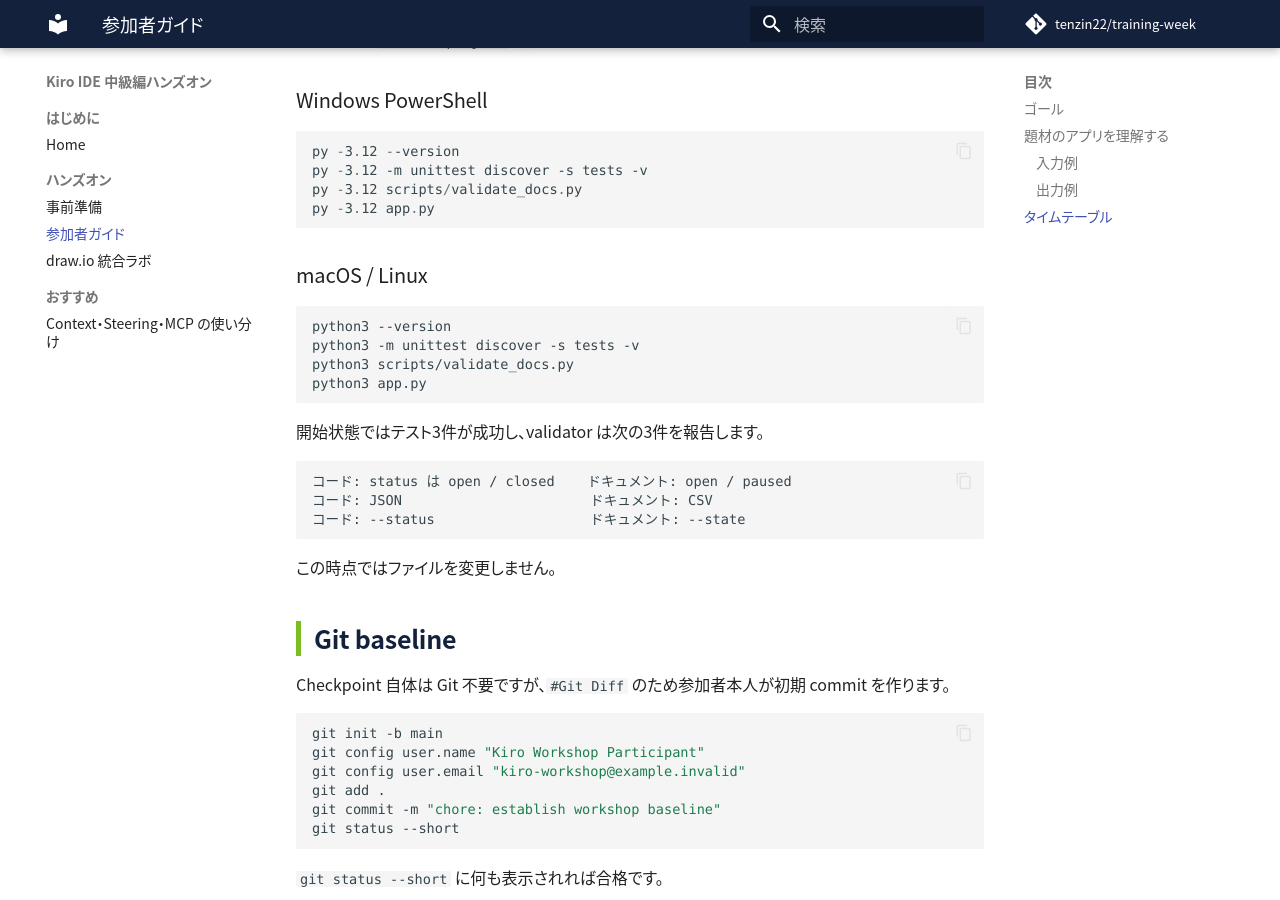
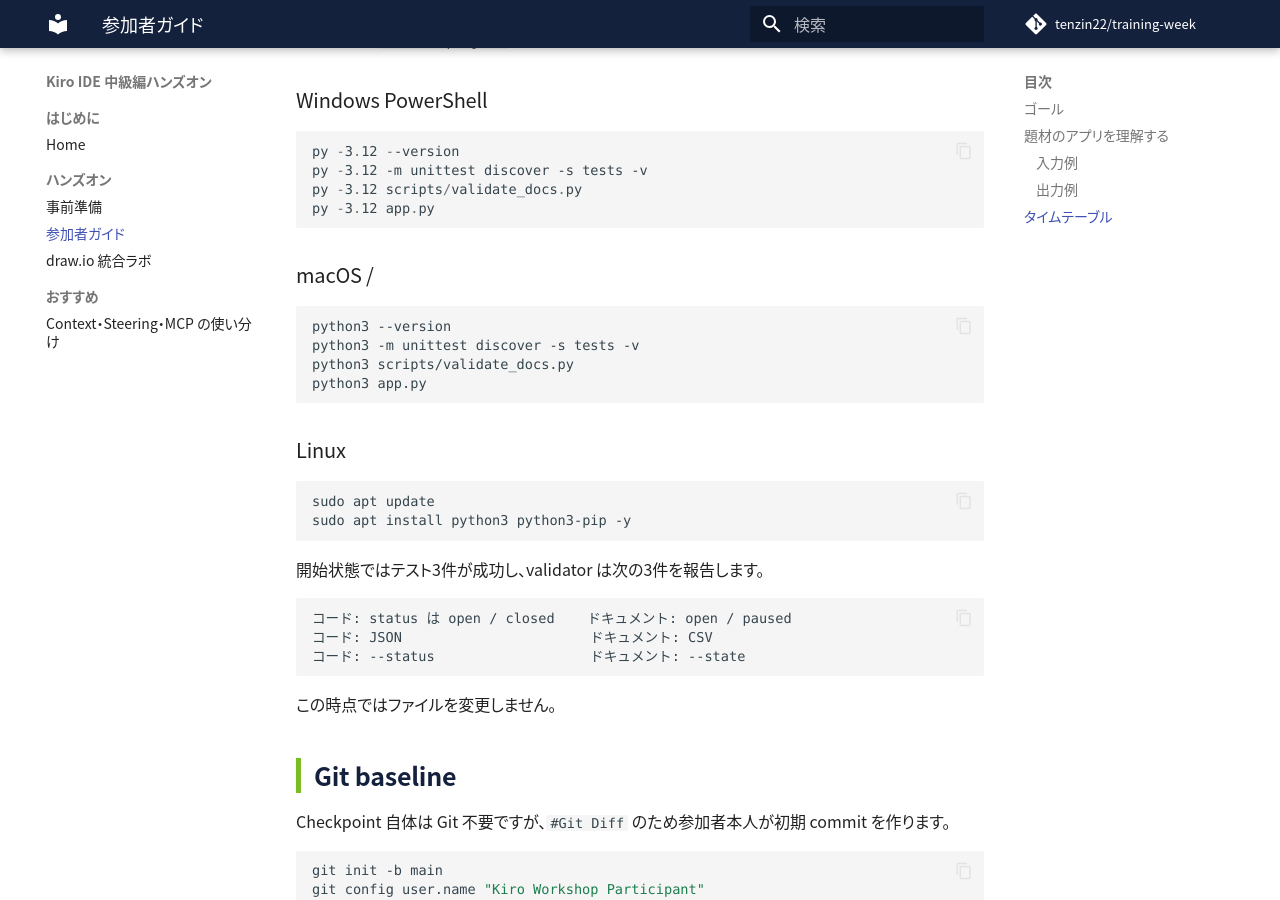
Before and after one commit to tenzin22/training-week, an MkDocs documentation site: the page built from docs/participant-guide.md, in a window 1280 px wide and 900 px high, scrolled down 2082 px. Built offline with MkDocs 1.6.1 and Material for MkDocs 9.7.7, drawn with Linux system fonts in a browser that asks for light colours; comment, search, counter and statistics services are not loaded.

Commit message:
Update participant-guide.md

````diff
--- a/docs/participant-guide.md
+++ b/docs/participant-guide.md
@@ -78,13 +78,20 @@
 py -3.12 app.py
 ```
 
-### macOS / Linux
+### macOS /
 
 ```bash
 python3 --version
 python3 -m unittest discover -s tests -v
 python3 scripts/validate_docs.py
 python3 app.py
+```
+
+### Linux
+
+```bash
+sudo apt update
+sudo apt install python3 python3-pip -y
 ```
 
 開始状態ではテスト3件が成功し、validator は次の3件を報告します。
````
